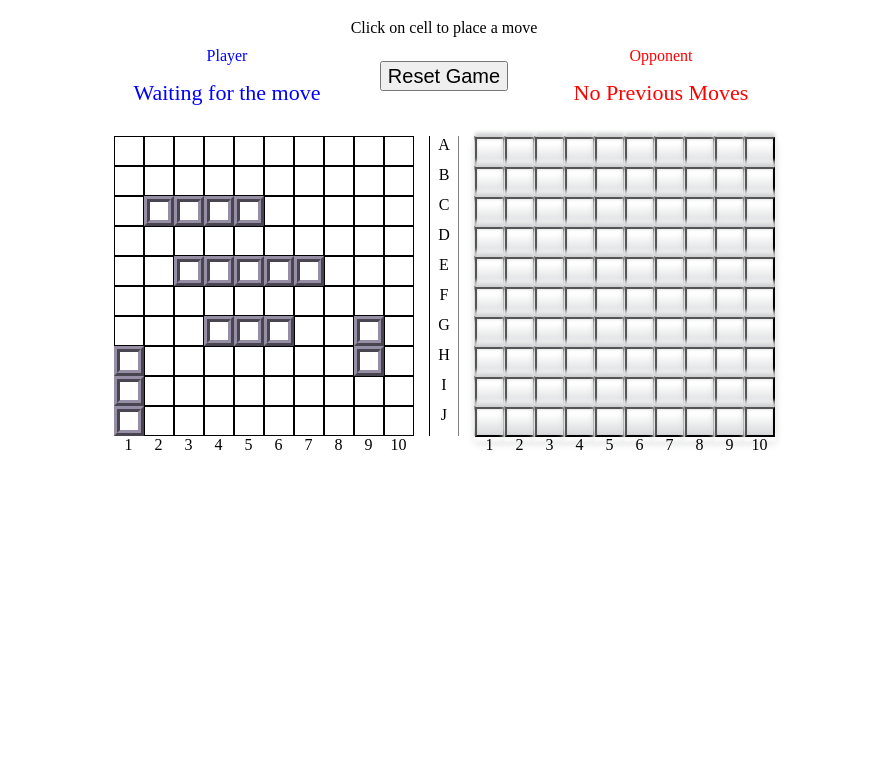
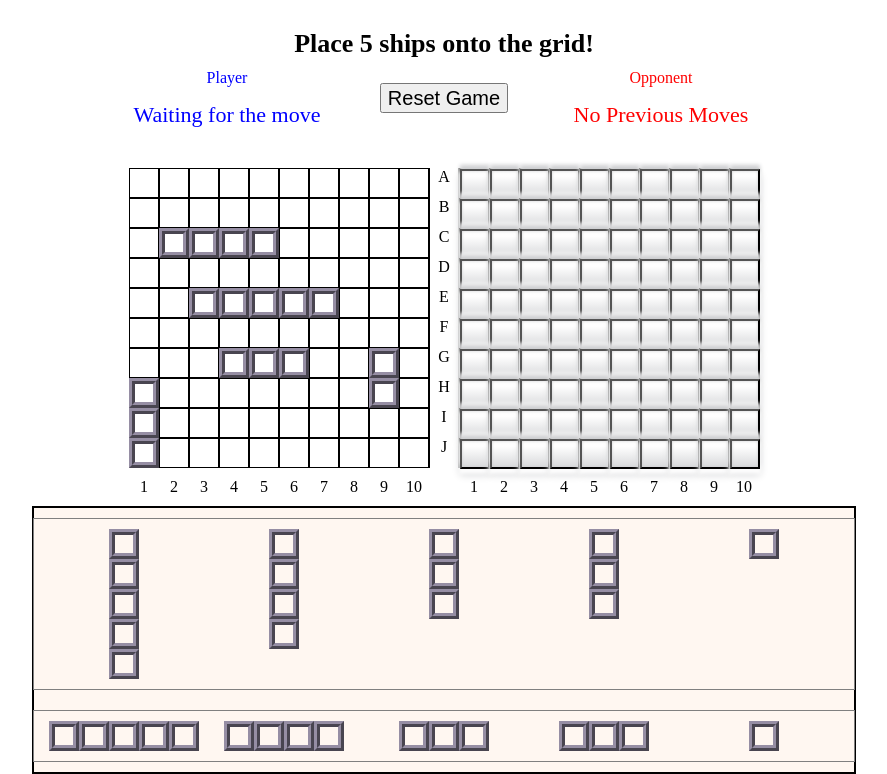
Before and after one commit to Unmystic/battleship-demo, a website with bundled scripts: page index.html in a window 1280 px wide. Shown: the part 61-835 px from the top of the page, without its empty margins (196-1083 px from the left). Built offline with nearby package versions, Linux system fonts and the light colour scheme.

Commit message:
created shipyard container

```diff
--- a/battleship.js
+++ b/battleship.js
@@ -131,6 +131,56 @@ function setPlayers() {
     });
 }
 
+//<div class="shipyard" >
+//  <div class="verticalRow">
+//    <div class="ship vertical" draggable="true">
+//      <div class="ridge"></div>
+//      <div class="ridge"></div>
+//      <div class="ridge"></div>
+//      <div class="ridge"></div>
+//      <div class="ridge"></div>
+//    </div>
+
+function createShipyard() {
+    const shipyard = document.createElement("div");
+    shipyard.classList.add("shipyard");
+    const horizRow = document.createElement("div");
+    horizRow.classList.add("horizontalRow");
+    const vertRow = document.createElement("div");
+    vertRow.classList.add("verticalRow");
+    shipyard.appendChild(vertRow);
+    shipyard.appendChild(horizRow);
+
+    const shipsSizes = [5, 4, 3, 3, 1];
+
+    for (const size of shipsSizes) {
+        const ship = document.createElement("div");
+        vertRow.appendChild(ship);
+        ship.draggable = true;
+        ship.classList.add("ship", "vertical");
+        ship.style.height = `${size * 30}px`;
+        for (let i = 0; i < size; i++) {
+            const cell = document.createElement("div");
+            cell.classList.add("ridge");
+            ship.appendChild(cell);
+        }
+    }
+    for (const size of shipsSizes) {
+        const ship = document.createElement("div");
+        horizRow.appendChild(ship);
+        ship.draggable = true;
+        ship.classList.add("ship", "horizontal");
+        ship.style.width = `${size * 30}px`;
+        for (let i = 0; i < size; i++) {
+            const cell = document.createElement("div");
+            cell.classList.add("ridge");
+            ship.appendChild(cell);
+        }
+    }
+
+    document.querySelector("body").appendChild(shipyard);
+}
+
 btnReset.addEventListener("click", function() {
     //rightBoard.style.pointerEvents = "auto";
     //rightBoard.innerHTML = "";
@@ -147,3 +197,4 @@ btnReset.addEventListener("click", function() {
 });
 
 setPlayers();
+createShipyard();
--- a/index.html
+++ b/index.html
@@ -10,7 +10,7 @@
   <body>
     <h1>Battleship the game</h1>
     <div class="gameMenu">
-      <p class="menuMsg">Click on cell to place a move</p>
+      <p class="menuMsg">Place 5 ships onto the grid!</p>
       <div class="gameControl">
         <div class="playerMove">
           <p class="playerName">Player</p>
@@ -26,6 +26,7 @@
         </div>
       </div>
     </div>
+
     <div class="playField">
       <div class="gameCont leftBoard">
         <!--<div class="cell0">-->
--- a/style.css
+++ b/style.css
@@ -2,6 +2,10 @@ body {
     margin: 0;
     width: 100%;
     height: 100vh;
+    display: flex;
+    flex-direction: column;
+    align-items: center;
+    gap: 10px;
 }
 
 .playField {
@@ -22,6 +26,11 @@ body {
     grid-template-rows: repeat(10, 30px);
     align-items: center;
     justify-items: center;
+}
+
+.menuMsg {
+    font-size: 26px;
+    font-weight: bold;
 }
 
 .letter {
@@ -57,8 +66,44 @@ body {
     justify-items: center;
 }
 
+.shipyard {
+    width: 800px;
+    display: flex;
+    align-items: center;
+    flex-direction: column;
+    gap: 20px;
+    padding: 10px;
+    border: 2px solid black;
+    margin-bottom: 50px;
+    background-color: #fff7f1;
+}
+
+.verticalRow,
+.horizontalRow {
+    display: grid;
+    grid-template-columns: repeat(5, 160px);
+    justify-items: center;
+    padding: 10px;
+    border: 1px solid gray;
+}
+
+.vertical {
+    display: grid;
+    grid-template-rows: repeat(auto-fit, minmax(20px, 30px));
+    width: 30px;
+}
+
+.horizontal {
+    display: grid;
+    grid-template-columns: repeat(auto-fit, minmax(20px, 30px));
+    height: 30px;
+}
+
 .ridge {
-    border: 1mm ridge #968ea4;
+    border: 1.75mm ridge rgb(150, 142, 164);
+    width: 30px;
+    width: 30px;
+    box-sizing: border-box;
 }
 
 h1 {
```
